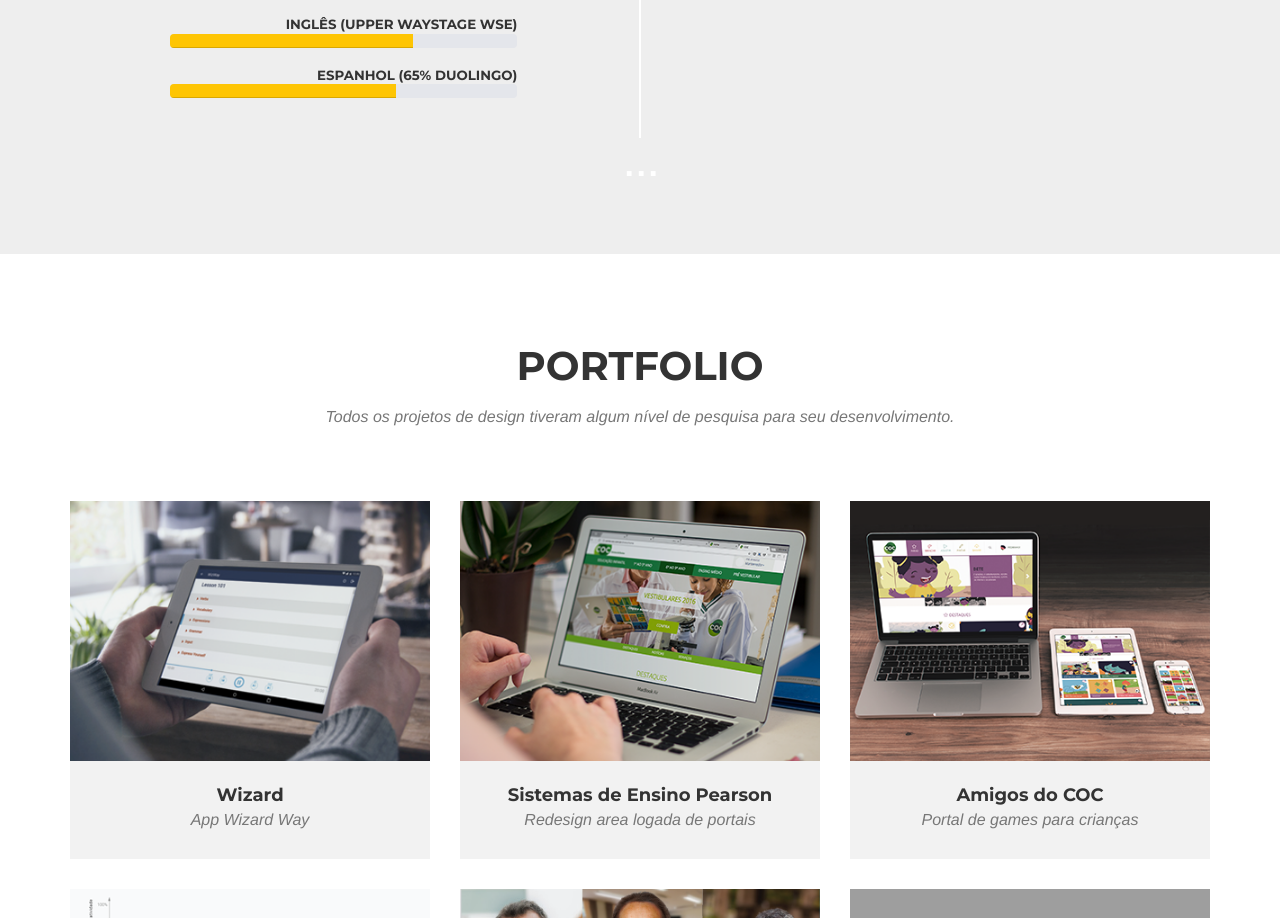
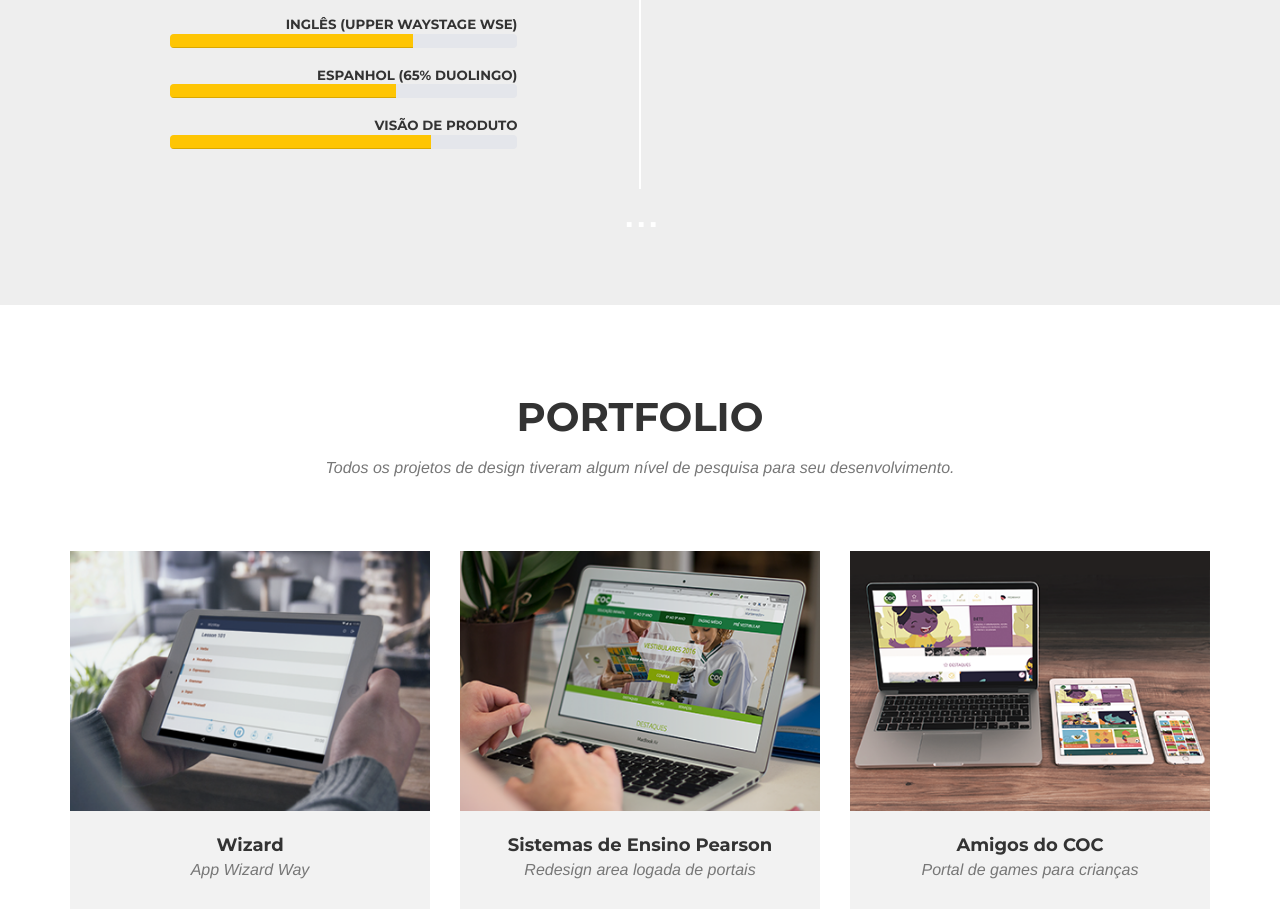
Before and after one commit to Marianavioli/marianavioli.github.io, a website: page index.html in a window 1280 px wide. Shown: the part 3970-4888 px from the top of the page. Drawn offline with nearby package versions, Linux system fonts and the light colour scheme; grey boxes are pictures that could not be loaded; a web font is replaced by a local one.

Commit message:
Acrescimo de barra visão de produto
…

```diff
--- a/index.html
+++ b/index.html
@@ -288,6 +288,11 @@
                                     <h4 style="font-size: 10pt">Espanhol (65% Duolingo)</h4>
                                     <div class="progress">
                                         <div class="progress-bar progress-bar-success" role="progressbar" aria-valuenow="40" aria-valuemin="0" aria-valuemax="100" style="width: 65%">
+                                        </div>
+                                    </div>
+                                     <h4 style="font-size: 10pt">Visão de PRoduto</h4>
+                                    <div class="progress">
+                                        <div class="progress-bar progress-bar-success" role="progressbar" aria-valuenow="40" aria-valuemin="0" aria-valuemax="100" style="width: 75%">
                                         </div>
                                     </div>
                             </div>
```
